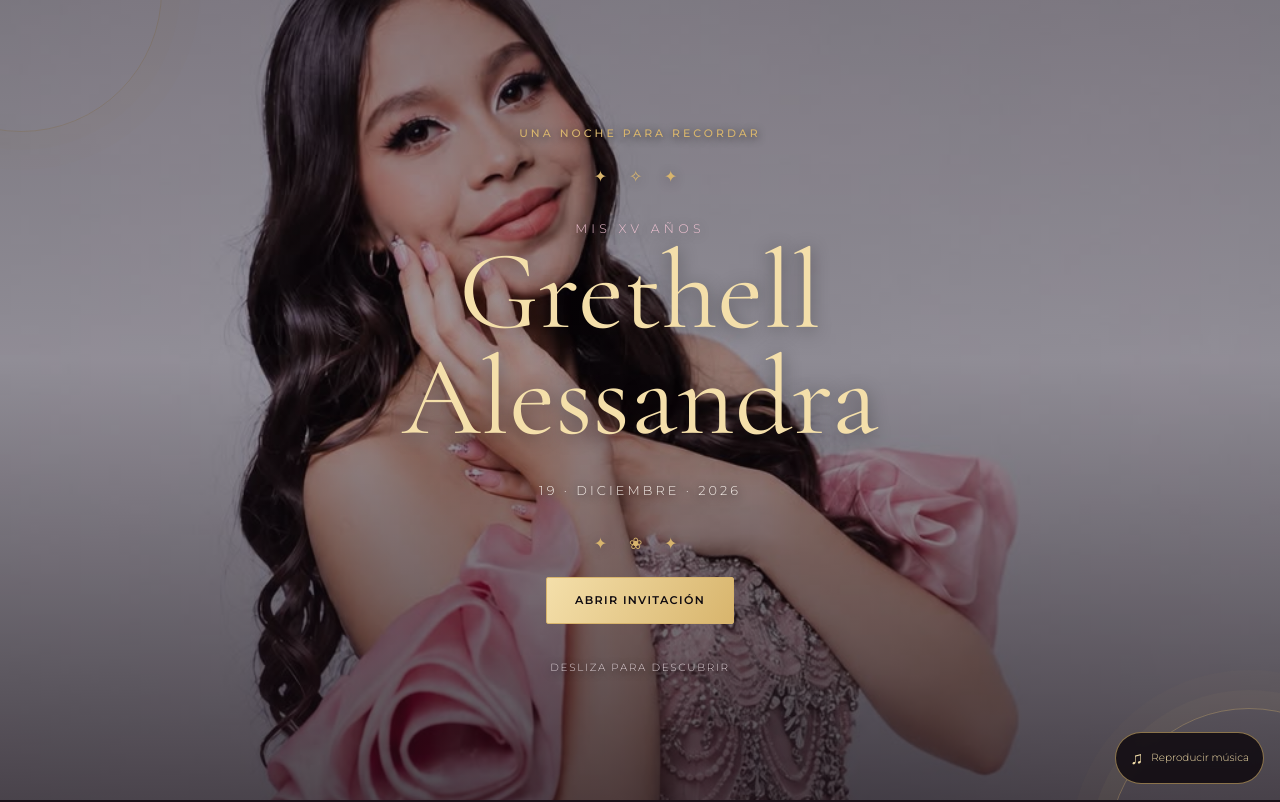
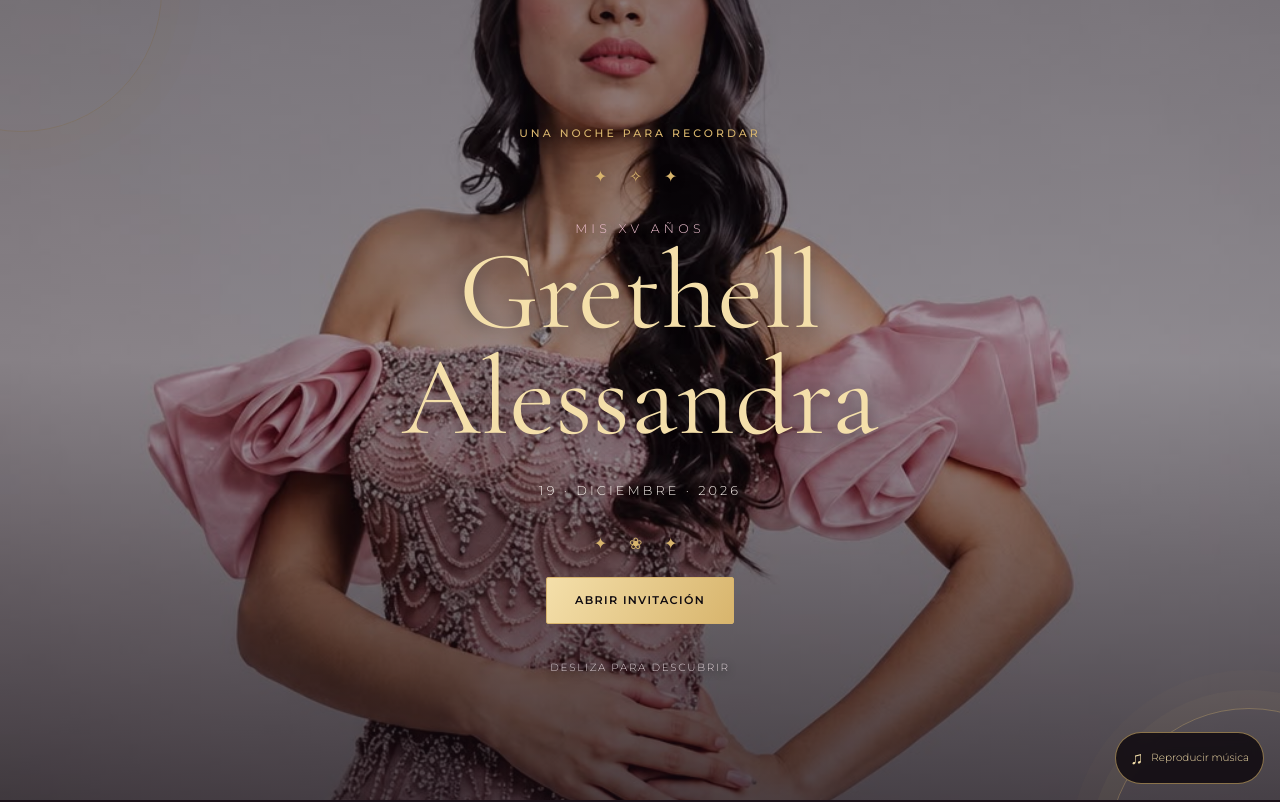
Before and after one commit to Jamontoya90/xv-Grethell, a plain HTML site: page index.html in a window 1280 px wide. Shown: the top 802 px of the page. Drawn offline with nearby package versions, Linux system fonts and the light colour scheme.

Commit message:
Update style.css

```diff
--- a/css/style.css
+++ b/css/style.css
@@ -24,7 +24,7 @@ button, input, textarea { font: inherit; }
   overflow: hidden;
 
   background:
-    url('../assets/img/Foto16.jpeg') center 38%/cover no-repeat,
+    url('../assets/img/Foto18.jpeg') center 38%/cover no-repeat,
     radial-gradient(circle at 50% 35%, #583044, #100b10 70%);
 }
 .hero::before, .hero::after {
```
